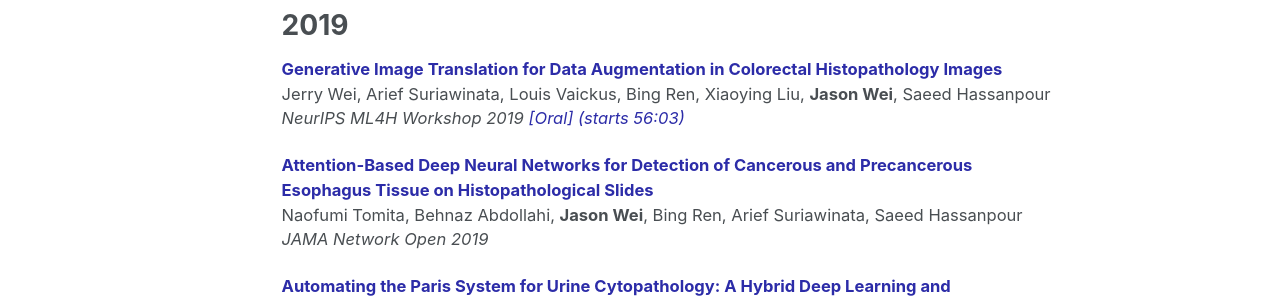
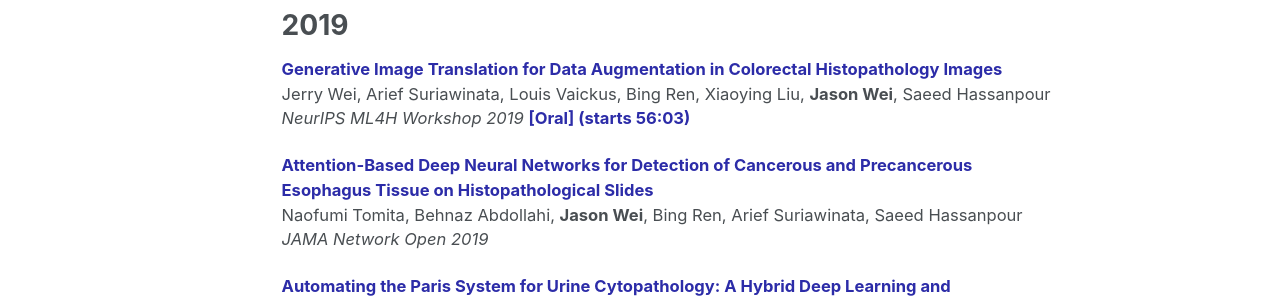
Before and after one commit to jasonwei20/jasonwei20.github.io, a Jekyll site: the page built from _pages/about.md, in a window 1280 px wide. Shown: the part 718-1018 px from the top of the page. Built offline with Jekyll 4.4.1, drawn with Linux system fonts in a browser that asks for light colours; some web fonts are replaced.

Commit message:
unitalicize

```diff
--- a/_pages/about.md
+++ b/_pages/about.md
@@ -39,7 +39,7 @@
 
 <a href="https://arxiv.org/abs/1910.05827" style="color:#2C2CA8" target="_blank"><b>Generative Image Translation for Data Augmentation in Colorectal Histopathology Images</b></a> <br>
 Jerry Wei, Arief Suriawinata, Louis Vaickus, Bing Ren, Xiaoying Liu, **Jason Wei**, Saeed Hassanpour
-*NeurIPS ML4H Workshop 2019* <a href="https://slideslive.com/38921879/machine-learning-for-health-ml4h-what-makes-machine-learning-in-medicine-different-2" style="color:#2C2CA8" target="_blank"><i>[Oral] (starts 56:03)</i></a>
+*NeurIPS ML4H Workshop 2019* <a href="https://slideslive.com/38921879/machine-learning-for-health-ml4h-what-makes-machine-learning-in-medicine-different-2" style="color:#2C2CA8" target="_blank"><b>[Oral] (starts 56:03)</b></a>
 
 <a href="https://jamanetwork.com/journals/jamanetworkopen/fullarticle/2753982" style="color:#2C2CA8" target="_blank"><b>Attention-Based Deep Neural Networks for Detection of Cancerous and Precancerous Esophagus Tissue on Histopathological Slides</b></a> <br>
 Naofumi Tomita, Behnaz Abdollahi, **Jason Wei**, Bing Ren, Arief Suriawinata, Saeed Hassanpour
```
